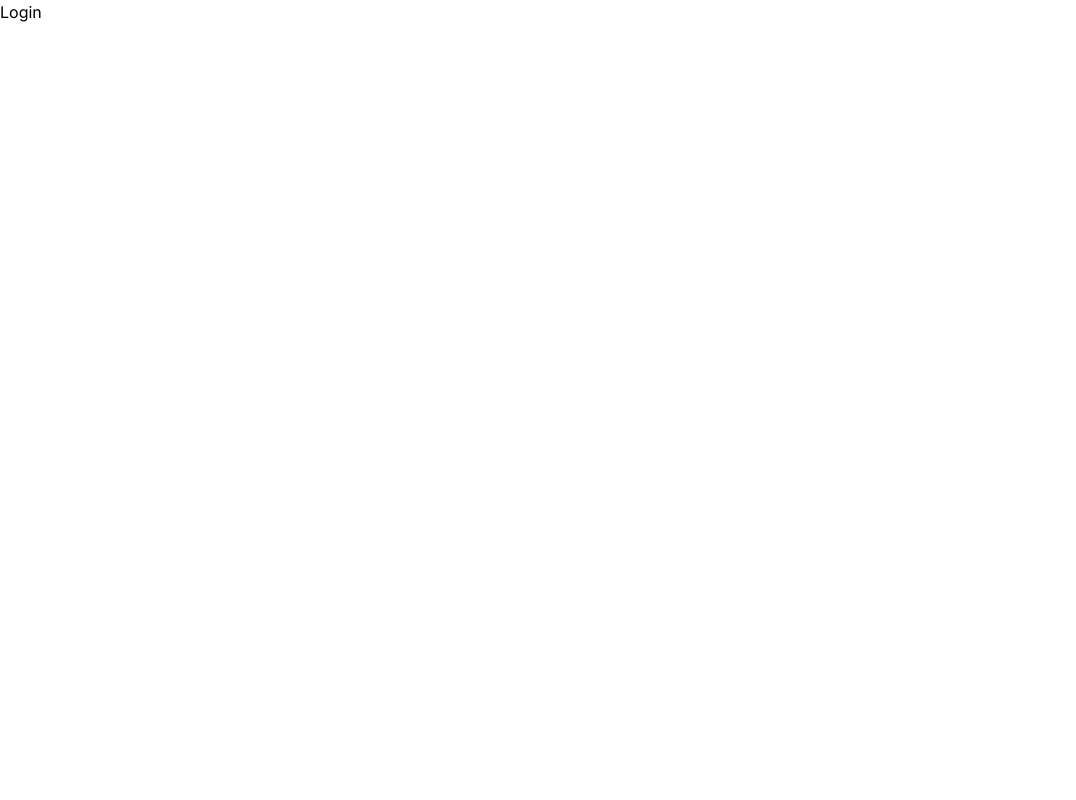
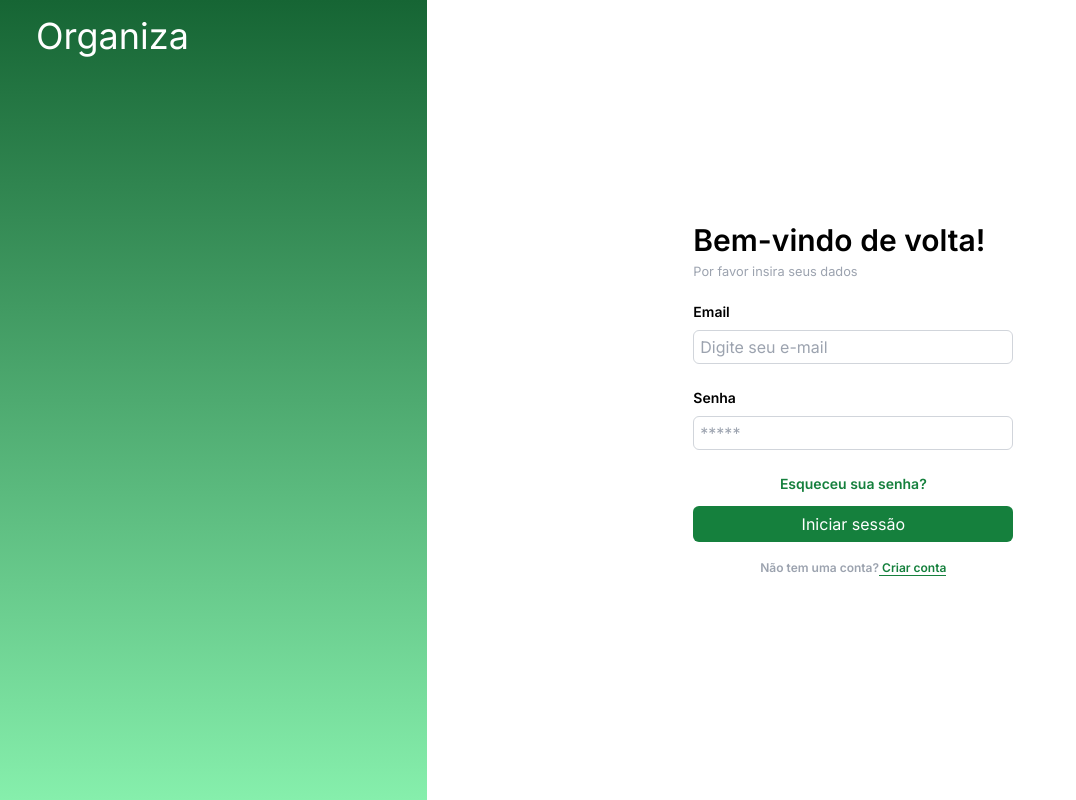
Before and after one commit to gaabrieltorres7/frontend-organiza, a Next.js app: page /login in a window 1280 px wide. Shown: the whole page, without its empty margins (0-1076 px from the left). Built offline with nearby package versions, Linux system fonts and the light colour scheme.

Commit message:
Login
foi criado uma parte do style da page login

```diff
--- a/src/app/login/page.jsx
+++ b/src/app/login/page.jsx
@@ -2,7 +2,44 @@ export default function Login() {
 
   return (
     <>
-      <p>Login</p>
+      <div className="h-screen flex">
+        <div className="w-1/3 bg-gradient-to-b from-green-800 to-green-300 hidden sm:block">
+          <h1 className="mt-4 m-9 text-white  text-4xl">Organiza</h1>
+        </div>
+        <div className="block sm:flex w-2/3 justify-center items-center bg-white">
+          <div className="flex flex-wrap content-center justify-center rounded-l-md bg-white" style={{ width: '43rem', height: '32rem' }}>
+            <div className="w-80">
+                <h1 className="text-3xl font-semibold">Bem-vindo de volta!</h1>
+                <small className="text-gray-400">Por favor insira seus dados</small>
+
+                <form className="mt-5">
+                  <div className="mb-6">
+                    <label className="mb-2 block text-sm font-semibold">Email</label>
+                    <input type="email" placeholder="Digite seu e-mail" className="block w-full rounded-md border border-gray-300 focus:border-green-700 focus:outline-none focus:ring-1 focus:ring-green-700 py-1 px-1.5 text-gray-500" />
+                  </div>
+
+                  <div className="mb-6">
+                    <label className="mb-2 block text-sm font-semibold">Senha</label>
+                    <input type="password" placeholder="*****" className="block w-full rounded-md border border-gray-300 focus:border-green-700 focus:outline-none focus:ring-1 focus:ring-green-700 py-1 px-1.5 text-gray-500" />
+                  </div>
+
+                  <div className="mb-3 flex justify-center">
+                    <a href="#" className=" text-sm font-semibold text-green-700">Esqueceu sua senha?</a>
+                  </div>
+
+                  <div className="mb-3">
+                    <button className="mb-1.5 block w-full text-center text-white bg-green-700 hover:bg-green-900 px-2 py-1.5 rounded-md">Iniciar sessão</button>
+                  </div>
+                </form>
+
+                <div className="text-center">
+                  <span className="text-xs text-gray-400 font-semibold">Não tem uma conta?</span>
+                  <a href="#" className="text-xs border-b border-green-700  font-semibold text-green-700"> Criar conta</a>
+                </div>
+            </div>
+          </div>
+        </div>
+      </div>
     </>
   )
 }
```
